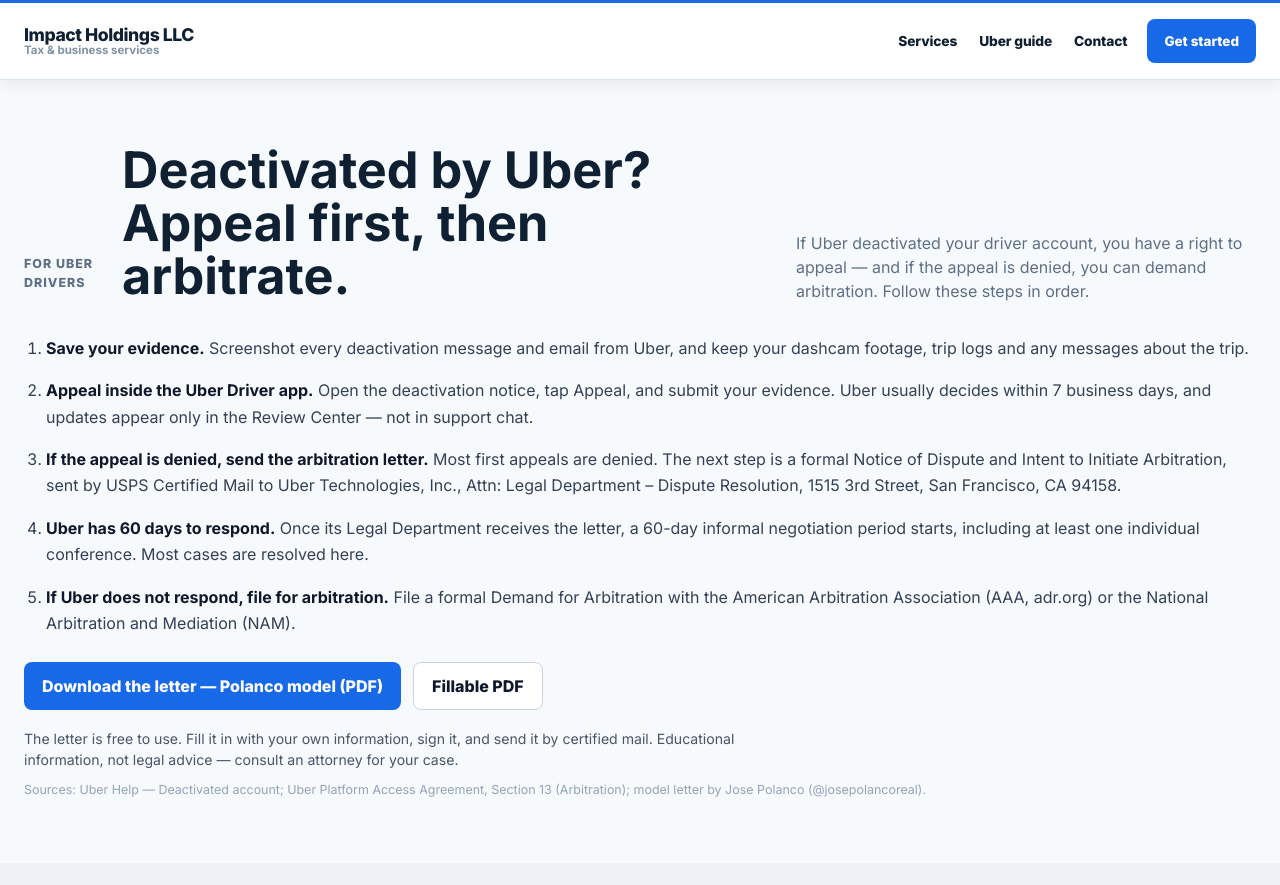
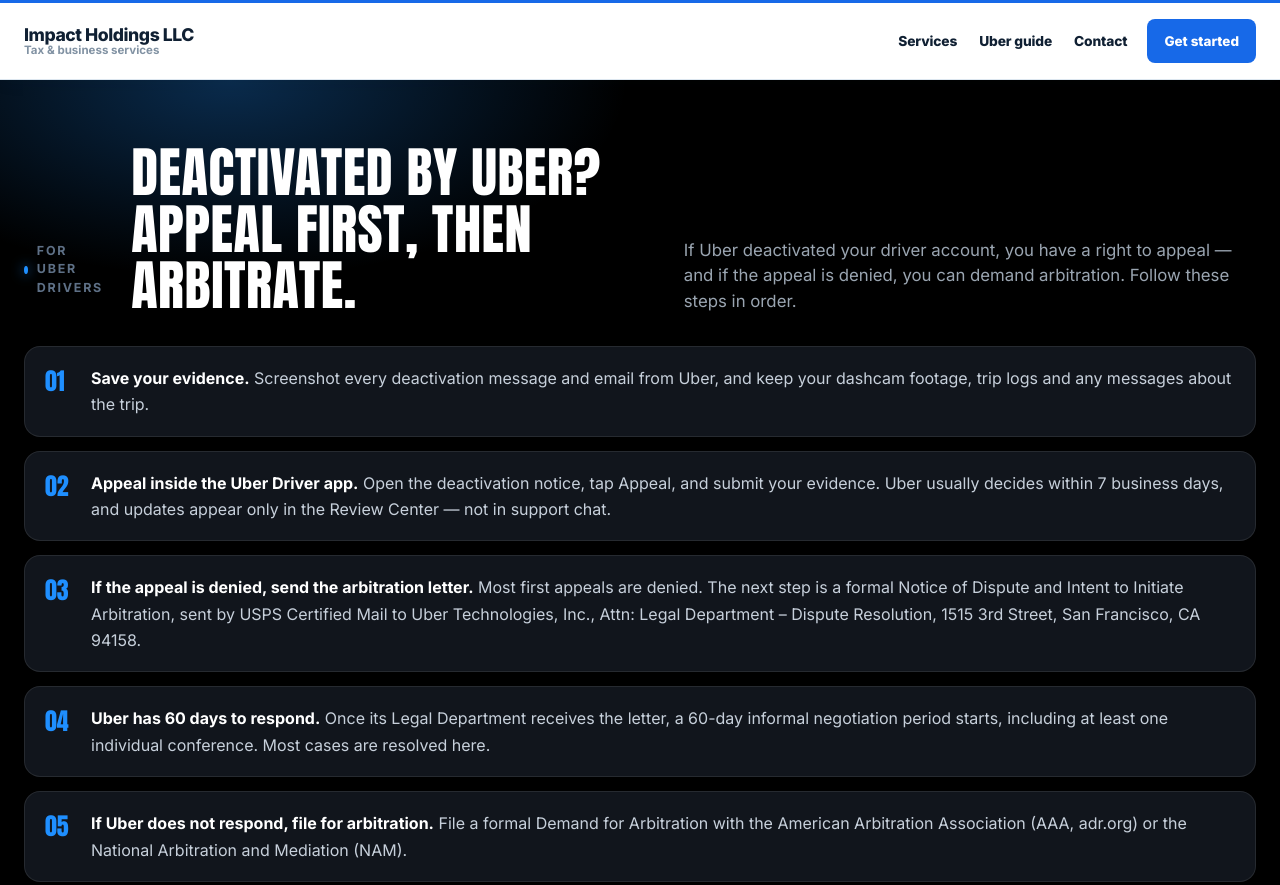
Before and after one commit to impactlabsglobal/impact-holdings-website, a plain HTML site: page uber.html in a window 1280 px wide. Shown: the top 885 px of the page. Drawn offline with Linux system fonts and the light colour scheme.

Commit message:
Restyle Uber guide in Polanco dark style (black, blue accent, Anton)

```diff
--- a/uber.html
+++ b/uber.html
@@ -8,7 +8,7 @@
   <title>Uber guide — Impact Holdings LLC</title>
   <link rel="preconnect" href="https://fonts.googleapis.com">
   <link rel="preconnect" href="https://fonts.gstatic.com" crossorigin>
-  <link href="https://fonts.googleapis.com/css2?family=Inter:wght@400;500;600;700;800&display=swap" rel="stylesheet">
+  <link href="https://fonts.googleapis.com/css2?family=Anton&family=Inter:wght@400;500;600;700;800&display=swap" rel="stylesheet">
   <style>
     :root{
       color-scheme:light;
@@ -436,17 +436,25 @@
     .footer-bottom{display:flex;justify-content:space-between;align-items:center;gap:12px;flex-wrap:wrap;margin-top:0;padding:20px 0 24px;border-top:1px solid #dbe3ec;font-size:.78rem;color:#64748b}
     .footer-brand-mark{font-size:1.05rem;font-weight:900;color:#0f172a;letter-spacing:-.02em}
     .footer-brand-mark:before{content:'';display:inline-block;width:22px;height:3px;background:#f2b72b;border-radius:2px;margin-right:8px;vertical-align:middle}
-    /* Uber deactivation guide section */
-    .uber-section{background:#f7fafc}
-    .uber-kicker{color:var(--blue);font-weight:800;letter-spacing:.08em;text-transform:uppercase;font-size:.78rem;margin-bottom:10px}
-    .uber-steps{margin:26px 0 8px;padding-left:22px;display:grid;gap:16px}
-    .uber-steps li{line-height:1.65;color:#334155}
-    .uber-steps li strong{color:#0f172a}
-    .uber-downloads{display:flex;gap:12px;flex-wrap:wrap;margin:26px 0 18px}
-    .uber-downloads .button.secondary{background:#fff;border:1px solid #cbd5e1;color:#0f172a}
-    .uber-downloads .button.secondary:hover{background:#eaf3ff;border-color:var(--blue);color:var(--blue)}
-    .uber-note{font-size:.88rem;color:#475569;max-width:720px}
-    .uber-sources{font-size:.78rem;color:#94a3b8;margin-top:10px}
+    /* Uber deactivation guide section — Polanco dark style (2026-11-26) */
+    .uber-section{background:#000;color:#fff;position:relative;overflow:hidden}
+    .uber-section:before{content:'';position:absolute;inset:0;background:radial-gradient(640px 320px at 18% 0%,rgba(31,143,255,.30),transparent 62%);pointer-events:none}
+    .uber-section .container{position:relative}
+    .uber-kicker{color:#1f8fff;font-weight:700;letter-spacing:.14em;text-transform:uppercase;font-size:.78rem;margin-bottom:16px;display:flex;align-items:center;gap:9px}
+    .uber-kicker:before{content:'';width:8px;height:8px;border-radius:50%;background:#1f8fff;box-shadow:0 0 12px rgba(31,143,255,.9)}
+    .uber-section h2{font-family:Anton,Impact,sans-serif;font-weight:400;text-transform:uppercase;letter-spacing:.01em;font-size:clamp(2.1rem,7vw,3.4rem);line-height:1.04;color:#fff}
+    .uber-section #uber-intro{color:#9aa5b1;font-size:1.05rem;max-width:640px;margin-top:16px}
+    .uber-steps{margin:30px 0 8px;padding-left:0;list-style:none;display:grid;gap:14px;counter-reset:step}
+    .uber-steps li{line-height:1.65;color:#c7d0db;background:#11151c;border:1px solid rgba(255,255,255,.09);border-radius:16px;padding:18px 20px 18px 66px;position:relative}
+    .uber-steps li:before{counter-increment:step;content:counter(step,decimal-leading-zero);position:absolute;left:20px;top:15px;font-family:Anton,Impact,sans-serif;font-size:1.5rem;color:#1f8fff}
+    .uber-steps li strong{color:#fff}
+    .uber-downloads{display:flex;gap:12px;flex-wrap:wrap;margin:30px 0 18px}
+    .uber-downloads .button{font-family:Anton,Impact,sans-serif;font-weight:400;letter-spacing:.06em;text-transform:uppercase;font-size:1rem;border-radius:14px;background:linear-gradient(180deg,#2f9bff,#0b6cff);box-shadow:0 10px 30px rgba(31,143,255,.35)}
+    .uber-downloads .button:hover{filter:brightness(1.08)}
+    .uber-downloads .button.secondary{background:#11151c;border:1px solid rgba(255,255,255,.22);color:#fff;box-shadow:none}
+    .uber-downloads .button.secondary:hover{background:#1a2230;border-color:#1f8fff;color:#fff}
+    .uber-note{font-size:.88rem;color:#8b96a3;max-width:720px}
+    .uber-sources{font-size:.78rem;color:#5b6473;margin-top:10px}
     /* Footer responsive fix (2026-11-26): these rules must sit AFTER the 4-column .footer-grid above, or that rule overrides them on phones/tablets */
     .footer-grid>div{min-width:0}
     @media(max-width:900px) and (min-width:561px){.footer-grid{grid-template-columns:repeat(2,minmax(0,1fr));gap:28px;padding-bottom:36px}.footer-grid>div:first-child{grid-column:1/-1}}
```
